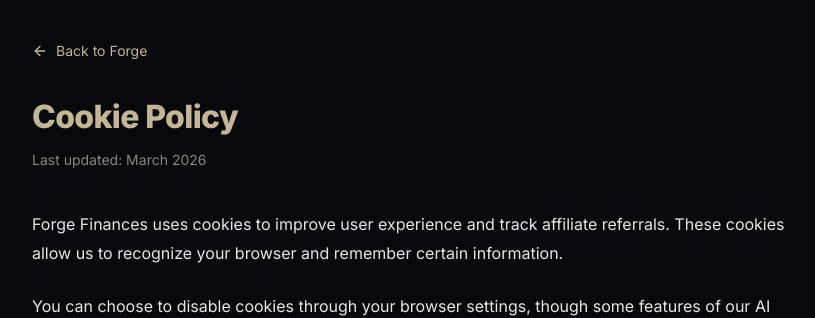
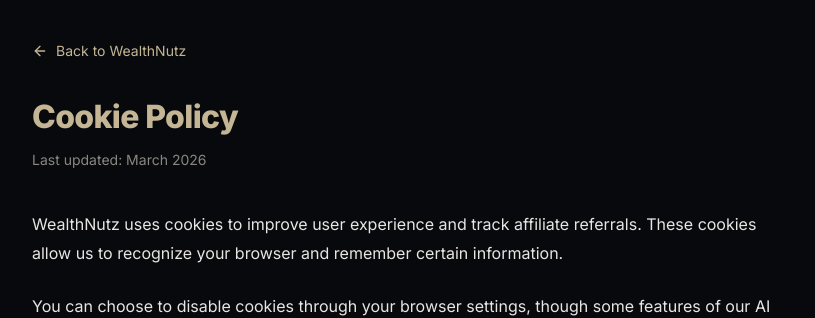
Before and after one commit to gandolfifg-ops/v0-code-submission, a Next.js app: page /cookies in a window 1280 px wide. Shown: the top 318 px of the page, without its empty margins (228-1043 px from the left). Built offline with nearby package versions, Linux system fonts and the light colour scheme.

Commit message:
Update references from Forge to WealthNutz

```diff
--- a/app/cookies/page.tsx
+++ b/app/cookies/page.tsx
@@ -19,7 +19,7 @@
         {/* Back link */}
         <Link href="/" style={{ display: "inline-flex", alignItems: "center", gap: 8, color: T.gold, textDecoration: "none", marginBottom: 32, fontSize: 14 }}>
           <ArrowLeft size={16} />
-          Back to Forge
+          Back to WealthNutz
         </Link>
 
         {/* Header */}
@@ -33,7 +33,7 @@
         {/* Content */}
         <div style={{ lineHeight: 1.8, fontSize: 16, color: T.text }}>
           <p style={{ marginBottom: 24 }}>
-            Forge Finances uses cookies to improve user experience and track affiliate referrals. These cookies allow us to recognize your browser and remember certain information.
+            WealthNutz uses cookies to improve user experience and track affiliate referrals. These cookies allow us to recognize your browser and remember certain information.
           </p>
 
           <p style={{ marginBottom: 24 }}>
```
